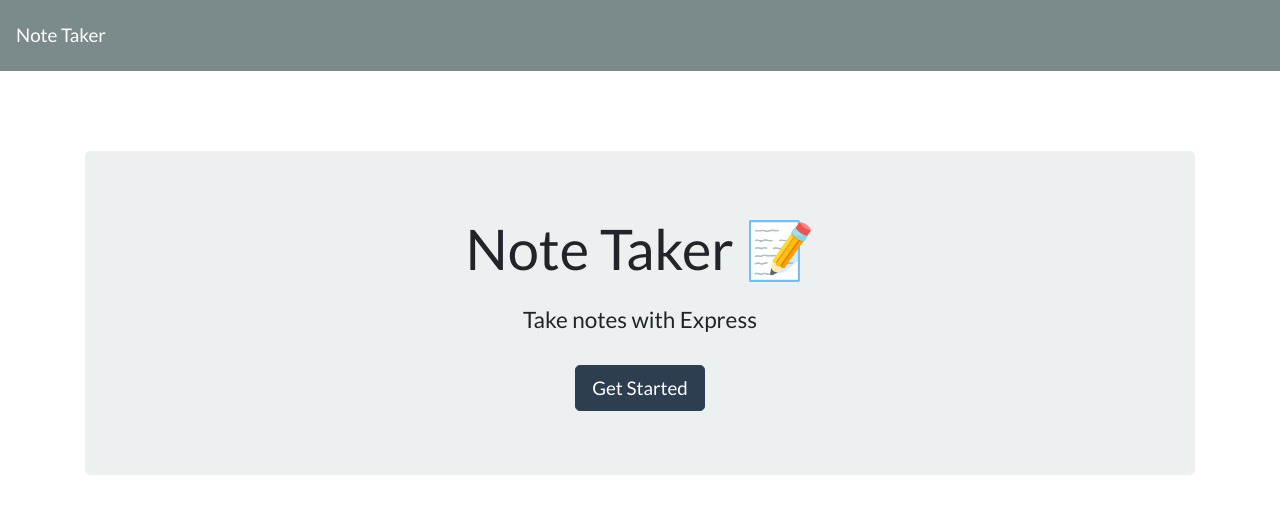
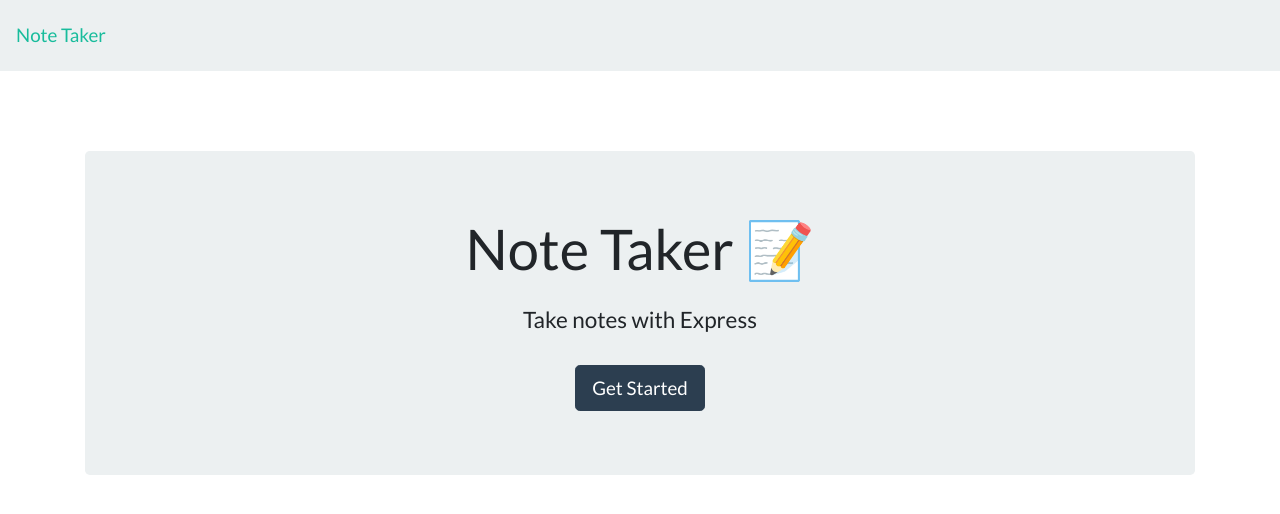
Before and after one commit to AndyAn7/Express-Note-Taker, a website: page public/index.html in a window 1280 px wide. Drawn offline with nearby package versions, Linux system fonts and the light colour scheme; no server answers.

Commit message:
changed colors

```diff
--- a/public/index.html
+++ b/public/index.html
@@ -10,7 +10,7 @@
 </head>
 
 <body>
-  <nav class="navbar navbar-dark bg-dark">
+  <nav class="navbar navbar-primary bg-light">
     <a class="navbar-brand" href="/">Note Taker
     </a>
   </nav>
```
